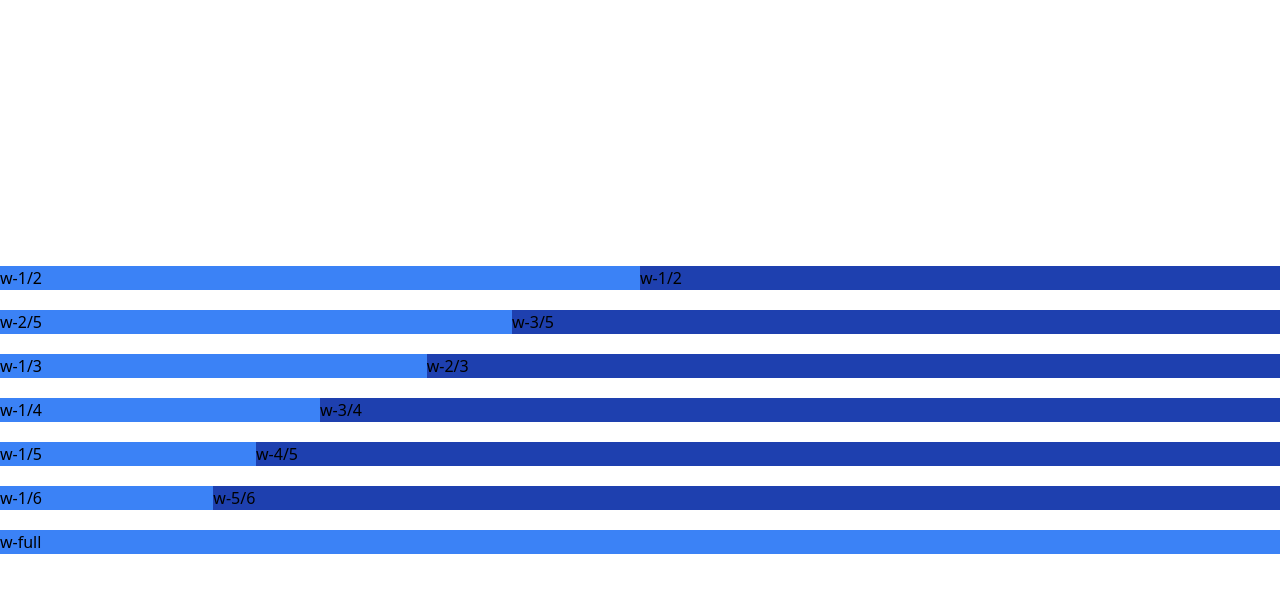
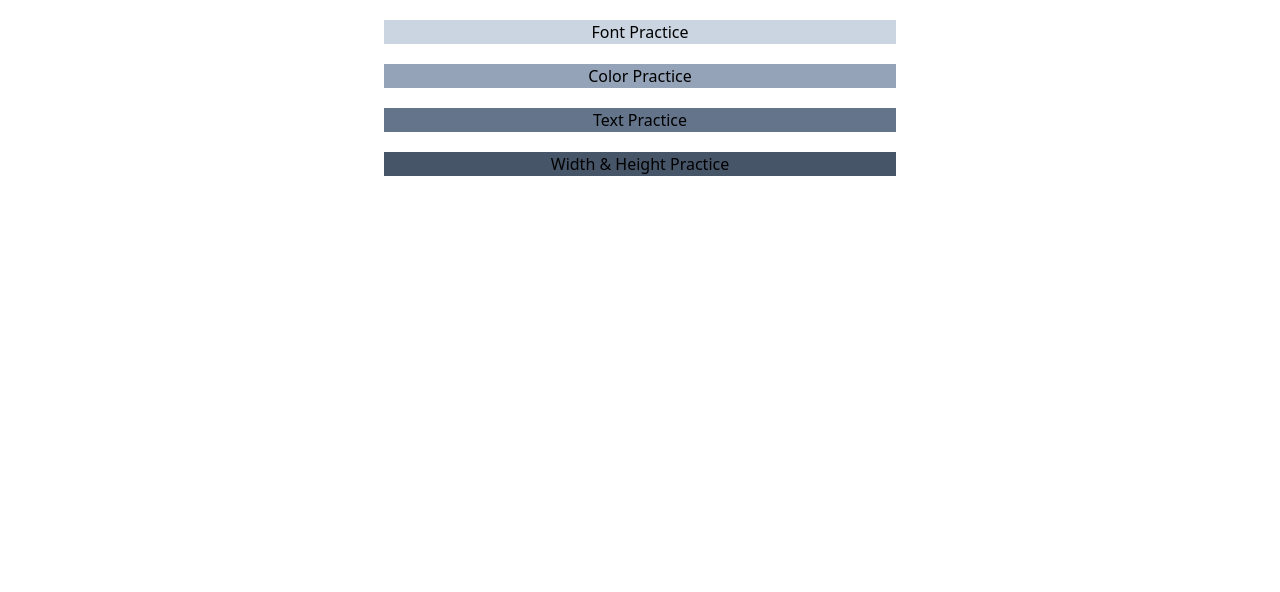
Before and after one commit to MirzaAbdullahBaig/Learning-Tailwind, a website: page index.html in a window 1280 px wide. Drawn offline with Linux system fonts and the light colour scheme.

Commit message:
Main Page

```diff
--- a/index.html
+++ b/index.html
@@ -10,39 +10,18 @@
 
 <body>
 
-    <!-- Width & Height Practice -->
-
-    <!-- <div class="h-20 w-max bg-blue-200">
-        Learning Tailwind CSS
-    </div> -->
-
-    <div class="flex h-screen justify-center align-middle flex-col">
-        <div class="flex mt-5">
-            <div class="w-1/2 bg-blue-500">w-1/2</div>
-            <div class="w-1/2 bg-blue-800">w-1/2</div>
+    <div class="flex h-screen place-items-center flex-col">
+        <div class="flex mt-5 w-2/5 bg-slate-300 text-center">
+            <a class="w-full" href="./font.html" target="_blank">Font Practice</a>
         </div>
-        <div class="flex mt-5">
-            <div class="w-2/5 bg-blue-500">w-2/5</div>
-            <div class="w-3/5 bg-blue-800">w-3/5</div>
+        <div class="flex mt-5 w-2/5 bg-slate-400 text-center">
+            <a class="w-full" href="./color.html" target="_blank">Color Practice</a>
         </div>
-        <div class="flex mt-5">
-            <div class="w-1/3 bg-blue-500">w-1/3</div>
-            <div class="w-2/3 bg-blue-800">w-2/3</div>
+        <div class="flex mt-5 w-2/5 bg-slate-500 text-center">
+            <a class="w-full" href="./text.html" target="_blank">Text Practice</a>
         </div>
-        <div class="flex mt-5">
-            <div class="w-1/4 bg-blue-500">w-1/4</div>
-            <div class="w-3/4 bg-blue-800">w-3/4</div>
-        </div>
-        <div class="flex mt-5">
-            <div class="w-1/5 bg-blue-500">w-1/5</div>
-            <div class="w-4/5 bg-blue-800">w-4/5</div>
-        </div>
-        <div class="flex mt-5">
-            <div class="w-1/6 bg-blue-500">w-1/6</div>
-            <div class="w-5/6 bg-blue-800">w-5/6</div>
-        </div>
-        <div class="mt-5">
-            <div class="w-full bg-blue-500">w-full</div>
+        <div class="flex mt-5 w-2/5 bg-slate-600 text-center">
+            <a class="w-full" href="./width&height.html" target="_blank">Width & Height Practice</a>
         </div>
     </div>
 
```
